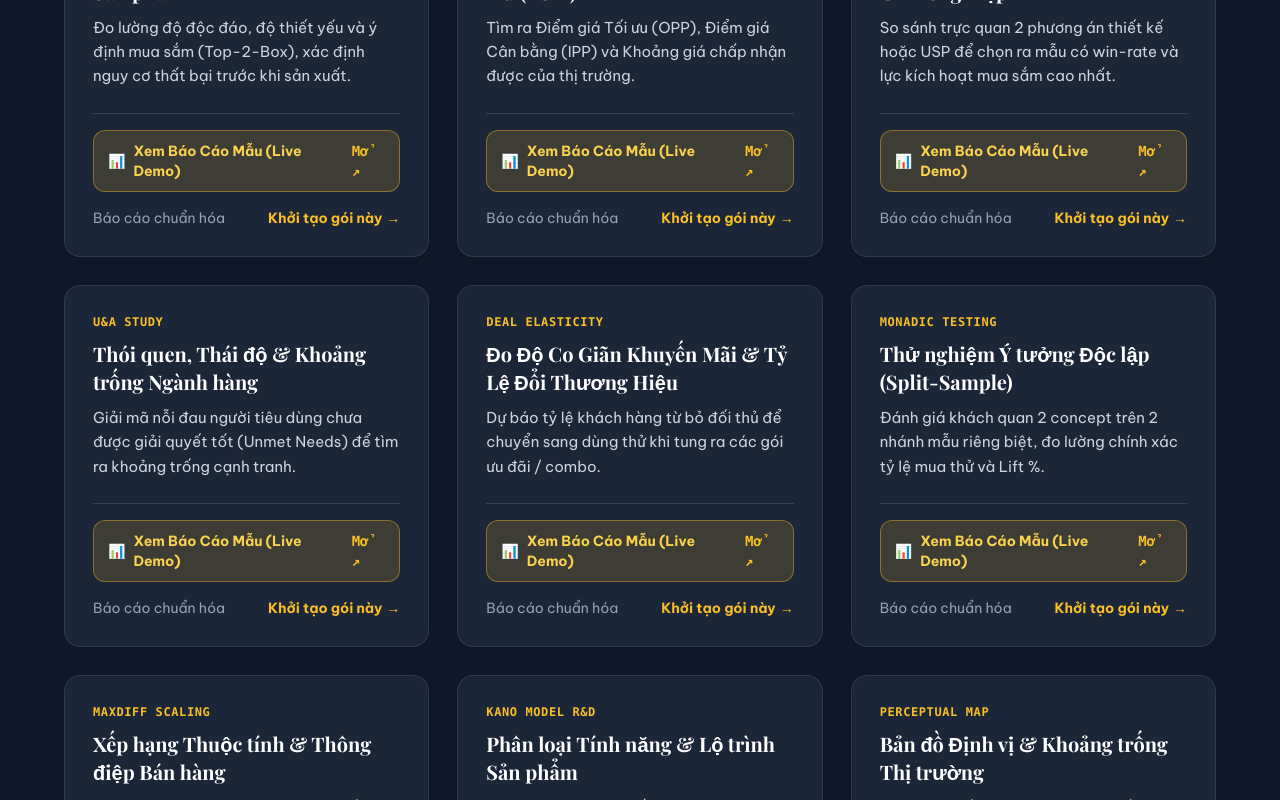
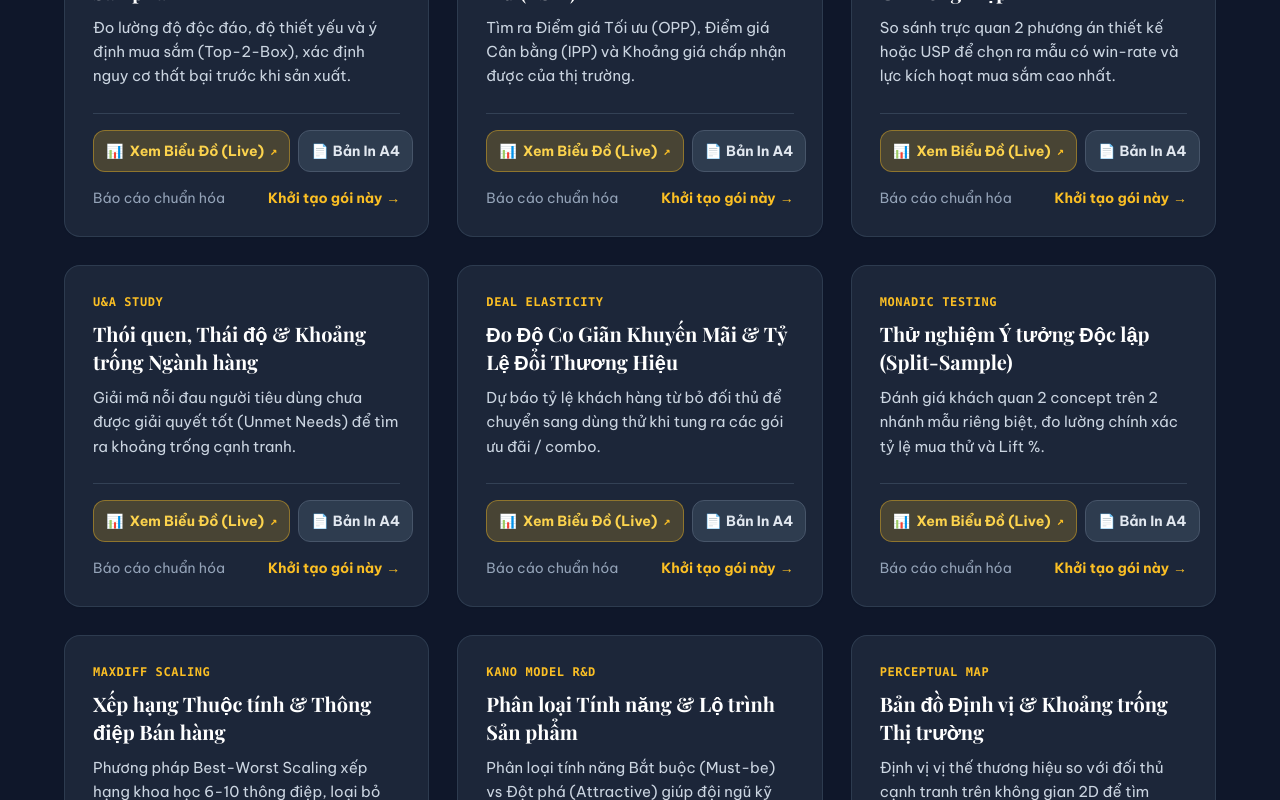
Before and after one commit to 1weddingasia/ai-market-research-22102026, a Next.js app in the folder frontend/: page / in a window 1280 px wide. Shown: the part 2000-2800 px from the top of the page. Built offline with nearby package versions, Linux system fonts and the light colour scheme; no server answers; a web font is replaced by a local one.

Commit message:
feat: align input specs for models 6-9 and add 5-second instant chart live demo navigation

```diff
--- a/frontend/app/page.tsx
+++ b/frontend/app/page.tsx
@@ -480,18 +480,27 @@ export default function HomePage() {
                     </p>
                   </div>
                   <div className="mt-6 pt-4 border-t border-slate-700 flex flex-col gap-3 text-sm">
-                    <Link
-                      href={demoUrl}
-                      target="_blank"
-                      className="w-full inline-flex items-center justify-between px-3.5 py-2.5 rounded-xl bg-amber-400/15 hover:bg-amber-400/25 text-amber-300 border border-amber-400/40 text-xs sm:text-sm font-bold transition-all group/btn"
-                      title="Mở xem báo cáo mẫu thực tế trong tab mới (gồm 4 Tab tương tác & Bản in 6 Trang A4)"
-                    >
-                      <span className="inline-flex items-center gap-2">
+                    <div className="flex items-center gap-2">
+                      <Link
+                        href={`${demoUrl}?tab=quantitative`}
+                        target="_blank"
+                        className="flex-1 inline-flex items-center justify-center gap-1.5 px-3 py-2.5 rounded-xl bg-amber-400/20 hover:bg-amber-400/30 text-amber-300 border border-amber-400/40 text-xs sm:text-sm font-bold transition-all group/btn"
+                        title="Mở xem ngay biểu đồ & ma trận tương tác của mô hình này trong 5 giây"
+                      >
                         <span>📊</span>
-                        <span>Xem Báo Cáo Mẫu (Live Demo)</span>
-                      </span>
-                      <span className="font-mono text-amber-400 group-hover/btn:translate-x-1 transition-transform">Mở ↗</span>
-                    </Link>
+                        <span className="truncate">Xem Biểu Đồ (Live)</span>
+                        <span className="font-mono text-amber-400 group-hover/btn:translate-x-0.5 transition-transform text-xs">↗</span>
+                      </Link>
+                      <Link
+                        href={`${demoUrl}/print`}
+                        target="_blank"
+                        className="inline-flex items-center justify-center gap-1 px-3 py-2.5 rounded-xl bg-slate-700/80 hover:bg-slate-700 text-slate-200 border border-slate-600 text-xs sm:text-sm font-bold transition-all shrink-0"
+                        title="Mở xem trực tiếp bản in PDF 6 trang A4 chuẩn xuất bản"
+                      >
+                        <span>📄</span>
+                        <span>Bản In A4</span>
+                      </Link>
+                    </div>
 
                     <div className="flex items-center justify-between pt-1">
                       <span className="text-slate-400 text-xs sm:text-sm">Báo cáo chuẩn hóa</span>
--- a/frontend/app/results/[id]/page.tsx
+++ b/frontend/app/results/[id]/page.tsx
@@ -154,12 +154,39 @@ function SentimentBadge({ s }: { s: string }) {
 
 /* ── Tabs ────────────────────────────────────────────────── */
 
-function Tab1ExecutiveSummary({ report }: { report: ReportPayload }) {
+function Tab1ExecutiveSummary({ report, onSelectTab }: { report: ReportPayload; onSelectTab?: (tab: string) => void }) {
   const exec = report.executive_summary;
   const pInfo = report.product_info || {};
 
   return (
     <div className="space-y-6">
+      {/* Quick Jump Callout to Specialized Model Chart (Tab 2) */}
+      <div className="bg-gradient-to-r from-amber-500/15 via-amber-500/5 to-slate-50 border border-amber-300 rounded-2xl p-4 sm:p-5 flex flex-col sm:flex-row sm:items-center justify-between gap-3 shadow-xs">
+        <div className="flex items-center gap-3">
+          <span className="w-10 h-10 rounded-xl bg-amber-500 text-slate-950 flex items-center justify-center font-bold text-lg shadow-xs shrink-0">
+            📊
+          </span>
+          <div>
+            <span className="font-serif font-bold text-slate-900 text-sm sm:text-base block">
+              Biểu Đồ Trực Quan & Ma Trận Phân Tích Chuyên Sâu ({MODEL_BENCHMARK_NAMES[report.model_type] || 'Chuyên Ngành'})
+            </span>
+            <span className="text-xs text-slate-600 mt-0.5 block">
+              Khám phá đồ thị tương tác, các điểm giá hội tụ, ma trận 4 góc và số liệu định lượng chi tiết của mô hình này tại Tab 2.
+            </span>
+          </div>
+        </div>
+        {onSelectTab && (
+          <button
+            type="button"
+            onClick={() => onSelectTab('quantitative')}
+            className="inline-flex items-center gap-2 px-4 py-2.5 rounded-xl bg-slate-900 hover:bg-slate-800 text-white text-xs font-bold transition-all shadow-xs shrink-0 self-start sm:self-auto cursor-pointer"
+          >
+            <span>Mở Xem Biểu Đồ Ngay</span>
+            <span>&rarr;</span>
+          </button>
+        )}
+      </div>
+
       {/* Top Gauge & AI Verdict */}
       <div className="grid grid-cols-1 lg:grid-cols-12 gap-6 items-stretch">
         <div className="lg:col-span-5 flex">
@@ -1015,6 +1042,17 @@ export default function ResultsPage() {
   const [error, setError] = useState('');
   const [activeTab, setActiveTab] = useState('executive');
 
+  // Tự động nhận diện tab từ URL (ví dụ: ?tab=quantitative để mở ngay biểu đồ chuyên sâu)
+  useEffect(() => {
+    if (typeof window !== 'undefined') {
+      const sp = new URLSearchParams(window.location.search);
+      const tabParam = sp.get('tab');
+      if (tabParam === 'quantitative' || tabParam === 'consumer' || tabParam === 'actions' || tabParam === 'executive') {
+        setActiveTab(tabParam);
+      }
+    }
+  }, []);
+
   // Trạng thái modal tiêu hủy dữ liệu
   const [showDeleteModal, setShowDeleteModal] = useState(false);
   const [deleteEmail, setDeleteEmail] = useState('');
@@ -1208,7 +1246,7 @@ export default function ResultsPage() {
         </div>
 
         {/* Tab Content Display */}
-        {activeTab === 'executive' && <Tab1ExecutiveSummary report={report} />}
+        {activeTab === 'executive' && <Tab1ExecutiveSummary report={report} onSelectTab={setActiveTab} />}
         {activeTab === 'quantitative' && <Tab2Quantitative report={report} />}
         {activeTab === 'consumer' && <Tab3VoiceOfConsumer report={report} />}
         {activeTab === 'actions' && <Tab4StrategicAction report={report} surveyId={surveyId} />}
--- a/frontend/components/Step1ModelSelect.tsx
+++ b/frontend/components/Step1ModelSelect.tsx
@@ -179,26 +179,30 @@ export default function Step1ModelSelect() {
                 </div>
               </div>
 
-              {/* Live Demo Action Button */}
-              <div className="mt-4 pt-3 border-t border-slate-100">
+              {/* Live Demo Action Buttons */}
+              <div className="mt-4 pt-3 border-t border-slate-100 flex items-center gap-1.5">
                 <a
-                  href={`/results/${demoInfo.id}`}
+                  href={`/results/${demoInfo.id}?tab=quantitative`}
                   target="_blank"
                   rel="noopener noreferrer"
                   onClick={(e) => e.stopPropagation()}
-                  className="w-full inline-flex items-center justify-between px-3 py-2 rounded-lg bg-amber-50/80 hover:bg-amber-100 text-amber-900 border border-amber-300/80 text-xs font-bold transition-all shadow-2xs hover:shadow-xs group/btn"
-                  title="Mở xem báo cáo mẫu thực tế trong tab mới (gồm 4 Tab tương tác & Bản in 6 Trang A4)"
+                  className="flex-1 inline-flex items-center justify-center gap-1.5 px-2.5 py-2 rounded-lg bg-amber-50 hover:bg-amber-100 text-amber-900 border border-amber-300 text-xs font-bold transition-all shadow-2xs hover:shadow-xs group/btn"
+                  title="Mở xem ngay biểu đồ & ma trận tương tác của mô hình này trong 5 giây"
                 >
-                  <span className="flex items-center gap-1.5 truncate">
-                    <span className="text-amber-700 text-sm">📊</span>
-                    <span className="truncate">Xem Báo Cáo Mẫu (Live Demo)</span>
-                  </span>
-                  <span className="inline-flex items-center gap-1 text-[11px] font-mono text-amber-800 shrink-0 font-semibold">
-                    <span>Mở xem</span>
-                    <svg className="w-3 h-3 transition-transform group-hover/btn:translate-x-0.5 group-hover/btn:-translate-y-0.5" fill="none" viewBox="0 0 24 24" stroke="currentColor">
-                      <path strokeLinecap="round" strokeLinejoin="round" strokeWidth={2} d="M10 6H6a2 2 0 00-2 2v10a2 2 0 002 2h10a2 2 0 002-2v-4M14 4h6m0 0v6m0-6L10 14" />
-                    </svg>
-                  </span>
+                  <span className="text-amber-700 text-sm">📊</span>
+                  <span className="truncate">Xem Biểu Đồ (Live)</span>
+                  <span className="font-mono text-[10px] text-amber-700 font-semibold group-hover/btn:translate-x-0.5 transition-transform">↗</span>
+                </a>
+                <a
+                  href={`/results/${demoInfo.id}/print`}
+                  target="_blank"
+                  rel="noopener noreferrer"
+                  onClick={(e) => e.stopPropagation()}
+                  className="inline-flex items-center justify-center gap-1 px-2.5 py-2 rounded-lg bg-slate-100 hover:bg-slate-200 text-slate-700 border border-slate-200 text-xs font-bold transition-all shrink-0"
+                  title="Mở xem trực tiếp bản in PDF 6 trang A4 chuẩn xuất bản"
+                >
+                  <span>📄</span>
+                  <span>Bản In A4</span>
                 </a>
               </div>
 
```
Also changed, not shown: frontend/components/Step3ProductInfo.tsx (+13 -12 lines).
